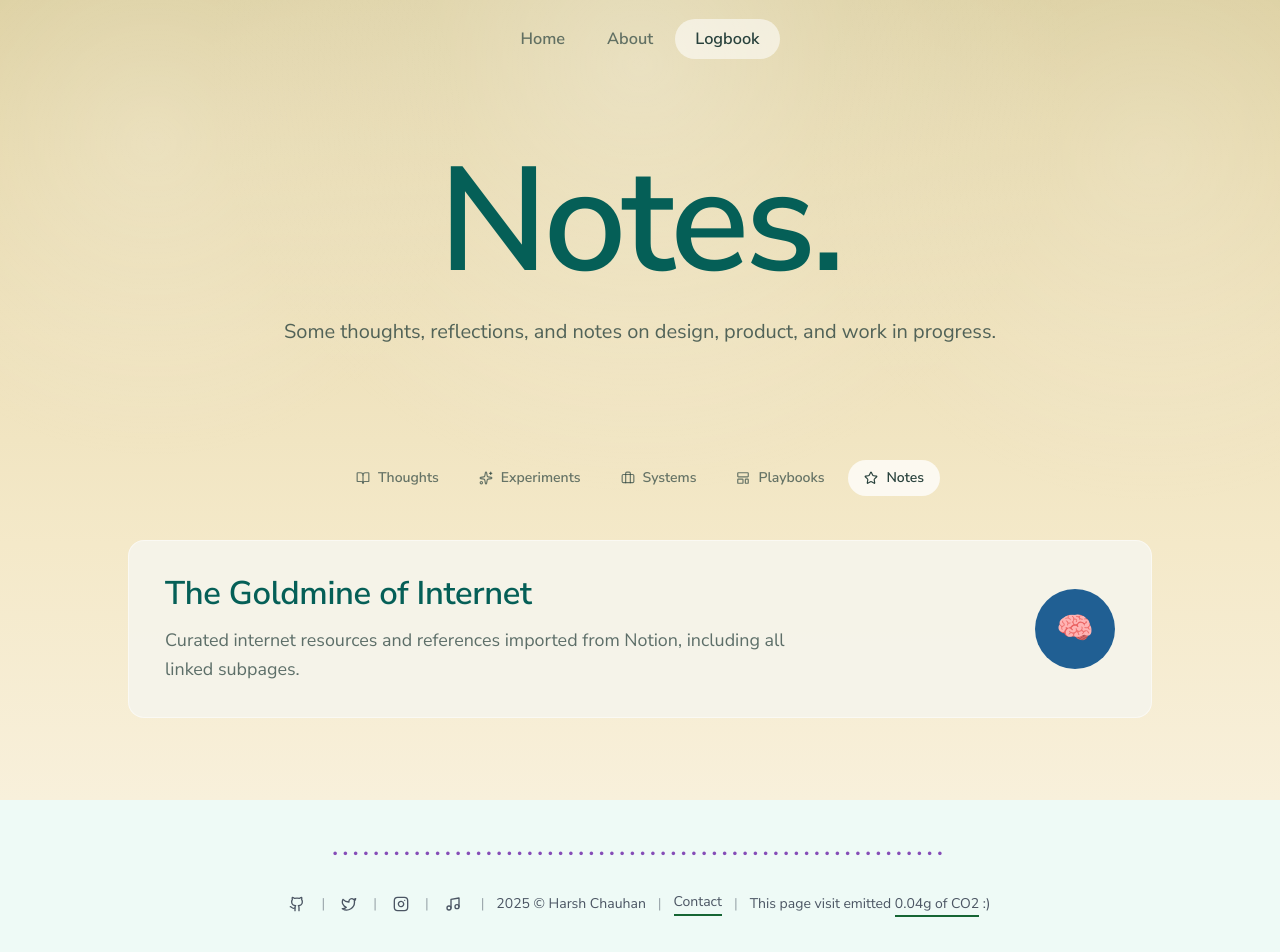
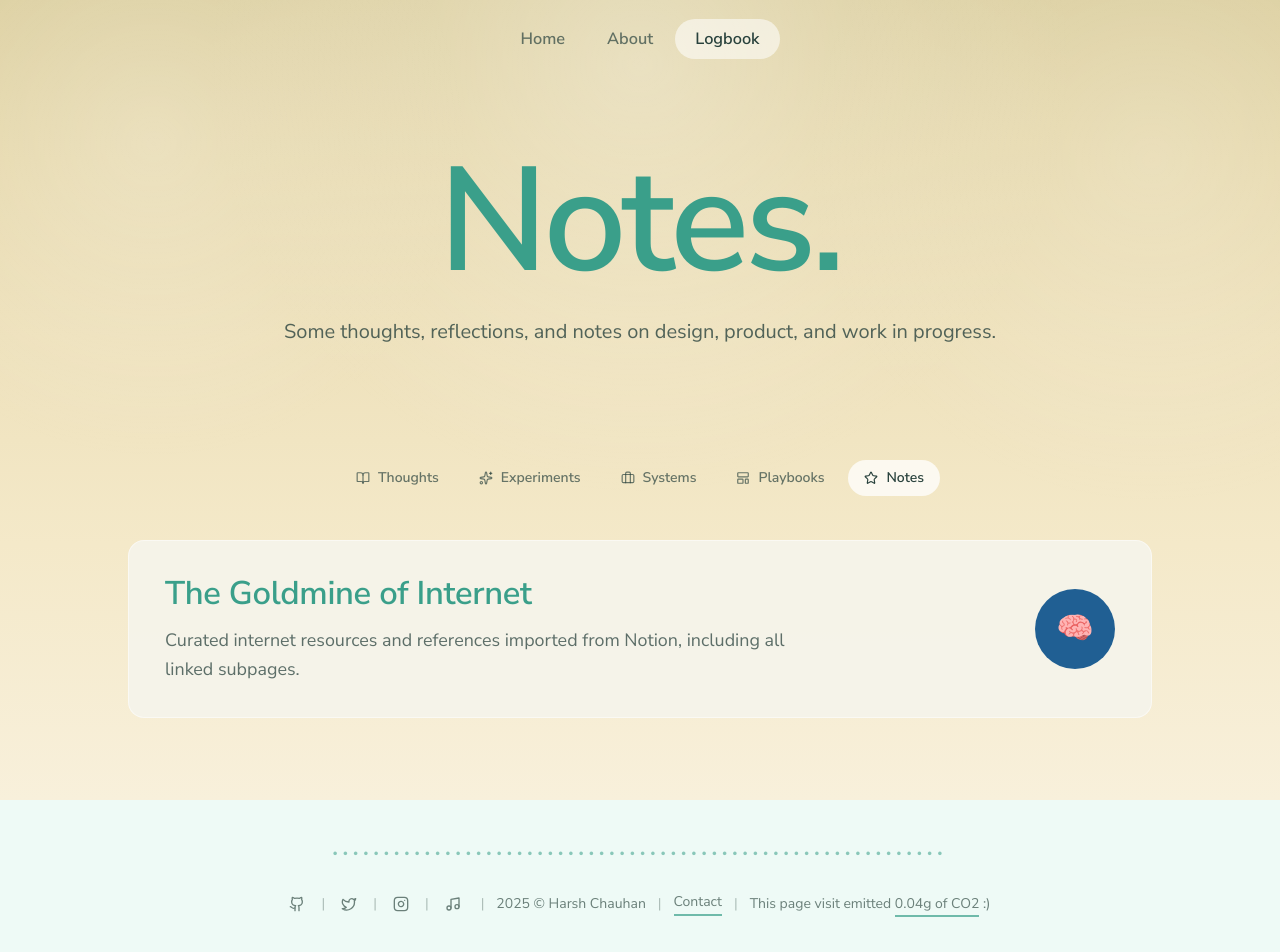
Before and after one commit to iharshchauhan/new-website, a Next.js app: page /logbook in a window 1280 px wide. Shown: the top 952 px of the page. Built offline with nearby package versions, Linux system fonts and the light colour scheme.

Commit message:
Font fix

```diff
--- a/app/globals.css
+++ b/app/globals.css
@@ -79,7 +79,7 @@
 
 .notes-prose {
   @apply prose-slate;
-  @apply prose-headings:text-[#055f57] prose-a:text-primary;
+  @apply prose-headings:text-primary prose-a:text-primary;
   @apply prose-p:text-foreground/85 prose-li:text-foreground/85;
   @apply prose-p:leading-9 prose-li:leading-8;
   @apply prose-img:rounded-2xl prose-img:border prose-img:border-white/70;
--- a/app/logbook/page.tsx
+++ b/app/logbook/page.tsx
@@ -18,7 +18,7 @@ export default function LogbookPage() {
   return (
     <div className="space-y-14 max-w-[72rem] mx-auto">
       <header className="space-y-6 text-center pt-10 pb-14">
-        <h1 className="text-[4.8rem] sm:text-[6.2rem] md:text-[9.2rem] font-semibold leading-[0.95] tracking-[-0.03em] text-[#055f57]">
+        <h1 className="text-[4.8rem] sm:text-[6.2rem] md:text-[9.2rem] font-semibold leading-[0.95] tracking-[-0.03em] text-primary">
           Notes.
         </h1>
         <p className="text-lg sm:text-xl text-foreground/80 max-w-3xl mx-auto leading-relaxed">
--- a/app/projects/[project]/[[...segments]]/page.tsx
+++ b/app/projects/[project]/[[...segments]]/page.tsx
@@ -81,7 +81,7 @@ export default async function ProjectSubpage({
         </div>
 
         <div className="space-y-4 max-w-4xl">
-          <h1 className="text-3xl md:text-5xl font-semibold tracking-tight text-[#055f57]">
+          <h1 className="text-3xl md:text-5xl font-semibold tracking-tight text-primary">
             {post.meta.title}
           </h1>
           <p className="text-xl text-foreground/80">{post.meta.description}</p>
--- a/app/projects/[project]/page.tsx
+++ b/app/projects/[project]/page.tsx
@@ -28,7 +28,7 @@ export default async function ProjectPage({ params }: { params: Promise<{ projec
       <div className="space-y-8">
         <BackNavLink href="/logbook" label="Back to Logbook" />
         <div className="space-y-6 max-w-4xl">
-          <h1 className="text-4xl md:text-6xl font-semibold tracking-tight text-[#055f57]">
+          <h1 className="text-4xl md:text-6xl font-semibold tracking-tight text-primary">
             {post.meta.title}
           </h1>
           <p className="text-xl text-foreground/80 max-w-3xl">
--- a/app/writing/[slug]/page.tsx
+++ b/app/writing/[slug]/page.tsx
@@ -23,7 +23,7 @@ export default async function PostPage({ params }: { params: Promise<{ slug: str
 
         <div className="space-y-10 pb-8">
           <div className="space-y-5 text-center">
-            <h1 className="text-4xl sm:text-6xl font-semibold tracking-tight text-[#055f57] leading-none">
+            <h1 className="text-4xl sm:text-6xl font-semibold tracking-tight text-primary leading-none">
               {post.meta.title}
             </h1>
             <div className="flex items-center justify-center space-x-3 text-sm sm:text-base text-foreground/70">
--- a/components/footer.tsx
+++ b/components/footer.tsx
@@ -1,25 +1,41 @@
-import { Github, Twitter, Instagram, Music } from 'lucide-react';
-import Link from 'next/link';
+import { Github, Twitter, Instagram, Music } from "lucide-react";
+import Link from "next/link";
 
 export function Footer() {
   return (
     <footer className="w-full max-w-4xl mx-auto py-12 px-6 md:px-12 text-sm text-muted-foreground flex flex-col items-center space-y-8">
-      <div className="w-full flex justify-center overflow-hidden text-[#6b21a8] text-[10px] tracking-[0.5em] opacity-80">
+      <div className="w-full flex justify-center overflow-hidden text-primary/70 text-[10px] tracking-[0.5em] opacity-80">
         {Array.from({ length: 60 }).map((_, i) => (
           <span key={i}>•</span>
         ))}
       </div>
-      <div className="flex flex-wrap items-center justify-center gap-x-3 gap-y-4 text-center text-[#4b5563]">
+
+      <div className="flex flex-wrap items-center justify-center gap-x-3 gap-y-4 text-center text-muted-foreground">
         <div className="flex items-center space-x-4 mr-2">
-          <a href="https://github.com" target="_blank" rel="noreferrer" className="hover:text-foreground transition-colors">
+          <a
+            href="https://github.com"
+            target="_blank"
+            rel="noreferrer"
+            className="hover:text-foreground transition-colors"
+          >
             <Github className="w-4 h-4" />
           </a>
           <span className="opacity-50">|</span>
-          <a href="https://twitter.com" target="_blank" rel="noreferrer" className="hover:text-foreground transition-colors">
+          <a
+            href="https://twitter.com"
+            target="_blank"
+            rel="noreferrer"
+            className="hover:text-foreground transition-colors"
+          >
             <Twitter className="w-4 h-4" />
           </a>
           <span className="opacity-50">|</span>
-          <a href="https://instagram.com" target="_blank" rel="noreferrer" className="hover:text-foreground transition-colors">
+          <a
+            href="https://instagram.com"
+            target="_blank"
+            rel="noreferrer"
+            className="hover:text-foreground transition-colors"
+          >
             <Instagram className="w-4 h-4" />
           </a>
           <span className="opacity-50">|</span>
@@ -27,12 +43,21 @@ export function Footer() {
             <Music className="w-4 h-4" />
           </a>
         </div>
+
         <span className="hidden sm:inline opacity-50">|</span>
         <span className="w-full sm:w-auto">2025 © Harsh Chauhan</span>
         <span className="hidden sm:inline opacity-50">|</span>
-        <Link href="/contact" className="hover:text-foreground transition-colors border-b-2 border-[#166534] pb-0.5">Contact</Link>
+        <Link
+          href="/contact"
+          className="hover:text-foreground transition-colors border-b-2 border-primary/70 pb-0.5"
+        >
+          Contact
+        </Link>
         <span className="hidden sm:inline opacity-50">|</span>
-        <span className="w-full sm:w-auto">This page visit emitted <span className="border-b-2 border-[#166534] pb-0.5">0.04g of CO2</span> :)</span>
+        <span className="w-full sm:w-auto">
+          This page visit emitted{" "}
+          <span className="border-b-2 border-primary/70 pb-0.5">0.04g of CO2</span> :)
+        </span>
       </div>
     </footer>
   );
--- a/components/logbook-tabs.tsx
+++ b/components/logbook-tabs.tsx
@@ -111,7 +111,7 @@ export function LogbookTabs({ posts }: { posts: Post[] }) {
               >
                 <div className="flex items-center justify-between gap-6">
                   <div className="space-y-3">
-                    <h3 className="text-xl sm:text-[2.05rem] sm:leading-tight font-semibold text-[#055f57] group-hover:text-primary transition-colors">
+                    <h3 className="text-xl sm:text-[2.05rem] sm:leading-tight font-semibold text-primary group-hover:text-primary/85 transition-colors">
                       {post.meta.title}
                     </h3>
                     <p className="text-base sm:text-[1.12rem] leading-relaxed text-foreground/75 max-w-2xl">
@@ -138,7 +138,7 @@ export function LogbookTabs({ posts }: { posts: Post[] }) {
                 </div>
 
                 {isProject && (
-                  <div className="pt-4 text-blue-500 flex items-center gap-1 text-sm font-medium">
+                  <div className="pt-4 text-primary flex items-center gap-1 text-sm font-medium">
                     Explore app <ArrowRight className="w-4 h-4" />
                   </div>
                 )}
```
Also changed, not shown: 218 other files (tests, documents, lock files or other folders).
